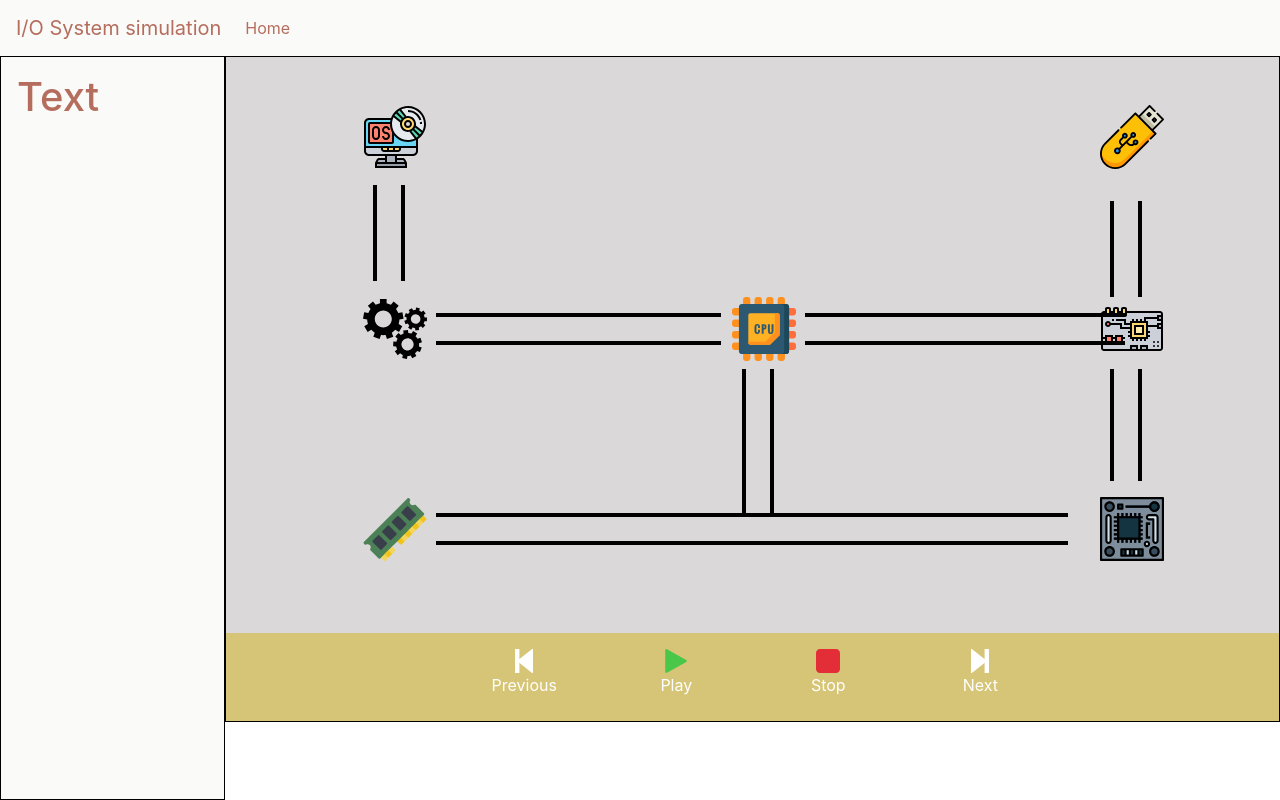
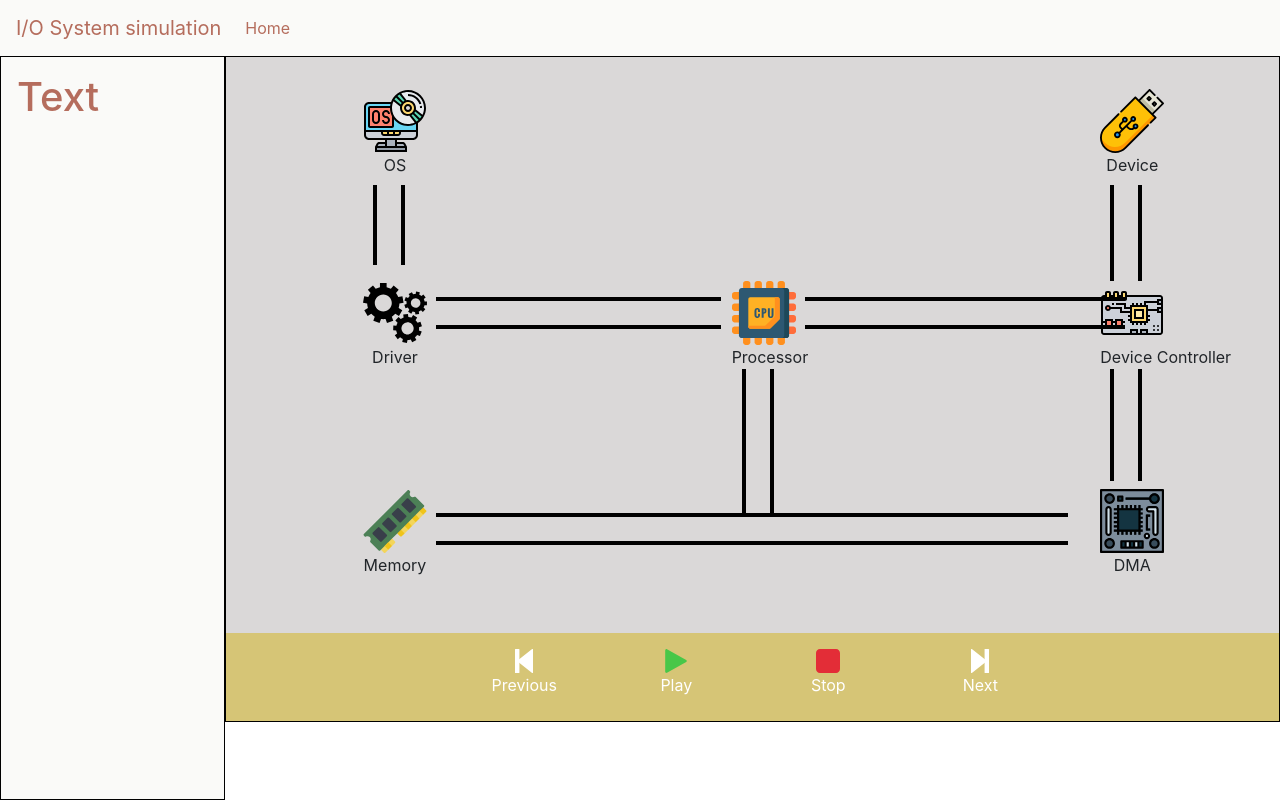
Before and after one commit to Phillipj1514/comp3101FinalProject, a plain HTML site: page pages/dma-data-transfer.html in a window 1280 px wide. Drawn offline with Linux system fonts and the light colour scheme; files whose address does not match are found by name.

Commit message:
add component style and cchange cursor

```diff
--- a/css/comp_pos.css
+++ b/css/comp_pos.css
@@ -13,46 +13,50 @@
     height: auto;
 }
 
+.sim-component p{
+    text-align: center;
+}
+
 .comp-processor{
     position: absolute;
     left: 45%;
-    top: 13rem;
+    top: 12rem;
 }
 
 .comp-dma{
     position: absolute;
     left: 80%;
-    bottom: 8rem;
+    bottom: 6rem;
 }
 
 .comp-memory{
     position: absolute;
     left: 10%;
-    bottom: 8rem;
+    bottom: 6rem;
 }
 
 .comp-dc{
     position: absolute;
     left: 80%;
-    top: 13rem;
+    top: 12rem;
 }
 
 .comp-device{
     position: absolute;
     left: 80%;
-    top: 1rem;
+    top: 0rem;
 }
 
 .comp-driver{
     position: absolute;
     left: 10%;
-    top: 13rem;
+    top: 12rem;
 }
 
 .comp-os{
     position: absolute;
     left: 10%;
-    top: 1rem;
+    top: 0rem;
 }
 
 .horizontal-flow{
@@ -85,7 +89,7 @@
     width: 27%;
     position: absolute;
     left: 20%;
-    top: 16rem;
+    top: 15rem;
 }
 
 .dcflow{
@@ -99,11 +103,11 @@
     height: 6rem;
     position: absolute;
     left:84%;
-    top:9rem;
+    top:8rem;
 }
 
 .os2driverflow{
-    height: 6rem;
+    height: 5rem;
     position: absolute;
     left:14%;
     top:8rem;
@@ -113,5 +117,5 @@
     width: 20rem;
     position: absolute;
     left: 55%;
-    top: 16rem;
+    top: 15rem;
 }
--- a/css/simulation.css
+++ b/css/simulation.css
@@ -33,6 +33,7 @@ body{
     height: 666.4px;
     position: relative;
     background-color: #dad8d8;
+    cursor:url(../images/icons/png/cursor.png), auto;
 }
 
 .simulation-content{
--- a/pages/dma-data-transfer.html
+++ b/pages/dma-data-transfer.html
@@ -35,36 +35,43 @@
                 <div class="sim-component comp-processor">
                     <!-- Processor Component -->
                     <img src="../images/icons/svg/processor.svg">
+                    <p>Processor</p>
                 </div>
 
                 <div class="sim-component comp-dma">
                     <!-- DMA Component -->
                     <img src="../images/icons/svg/dma.svg">
+                    <p>DMA</p>
                 </div>
 
                 <div class="sim-component comp-memory">
                     <!-- memory Component -->
                     <img src="../images/icons/svg/memory.svg">
+                    <p>Memory</p>
                 </div>
 
                 <div class="sim-component comp-dc">
                     <!-- device controller Component -->
                     <img src="../images/icons/svg/device-controller.svg">
+                    <p>Device Controller</p>
                 </div>
 
                 <div class="sim-component comp-device">
                     <!-- device Component -->
                     <img src="../images/icons/svg/device.svg">
+                    <p>Device</p>
                 </div>
 
                 <div class="sim-component comp-driver">
                     <!-- driver Component -->
                     <img src="../images/icons/svg/driver.svg">
+                    <p>Driver</p>
                 </div>
 
                 <div class="sim-component comp-os">
                     <!-- os Component -->
                     <img src="../images/icons/svg/os.svg">
+                    <p>OS</p>
                 </div>
 
                 <!-- Data Busses and data flow -->
```
Also changed, not shown: images/icons/png/cursor.png (added), images/icons/svg/data-code.svg (added).
